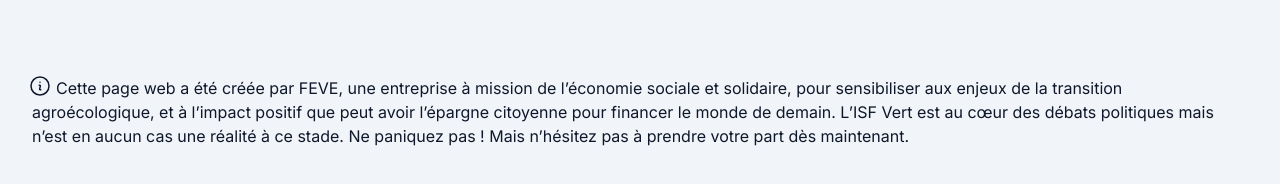
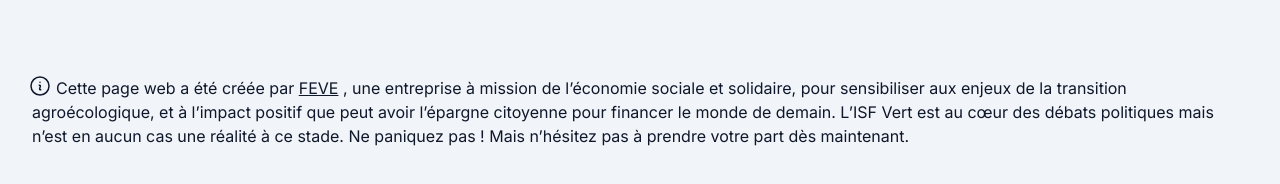
Before and after one commit to alexandre-mace/isfvert, a Next.js app: page / in a window 1280 px wide. Shown: the part 4310-4494 px from the top of the page. Built offline with nearby package versions, Linux system fonts and the light colour scheme.

Commit message:
Add feve link on footer

```diff
--- a/app/page.tsx
+++ b/app/page.tsx
@@ -384,13 +384,16 @@
               />
             </svg>
           </span>
-          Cette page web a été créée par FEVE, une entreprise à mission de
-          l’économie sociale et solidaire, pour sensibiliser aux enjeux de la
-          transition agroécologique, et à l’impact positif que peut avoir
-          l’épargne citoyenne pour financer le monde de demain. L’ISF Vert est
-          au cœur des débats politiques mais n’est en aucun cas une réalité à ce
-          stade. Ne paniquez pas ! Mais n’hésitez pas à prendre votre part dès
-          maintenant.
+          Cette page web a été créée par{" "}
+          <a className={"underline"} href="https://feve.co" target="_blank">
+            FEVE
+          </a>{" "}
+          , une entreprise à mission de l’économie sociale et solidaire, pour
+          sensibiliser aux enjeux de la transition agroécologique, et à l’impact
+          positif que peut avoir l’épargne citoyenne pour financer le monde de
+          demain. L’ISF Vert est au cœur des débats politiques mais n’est en
+          aucun cas une réalité à ce stade. Ne paniquez pas ! Mais n’hésitez pas
+          à prendre votre part dès maintenant.
         </div>
       </footer>
     </main>
```
